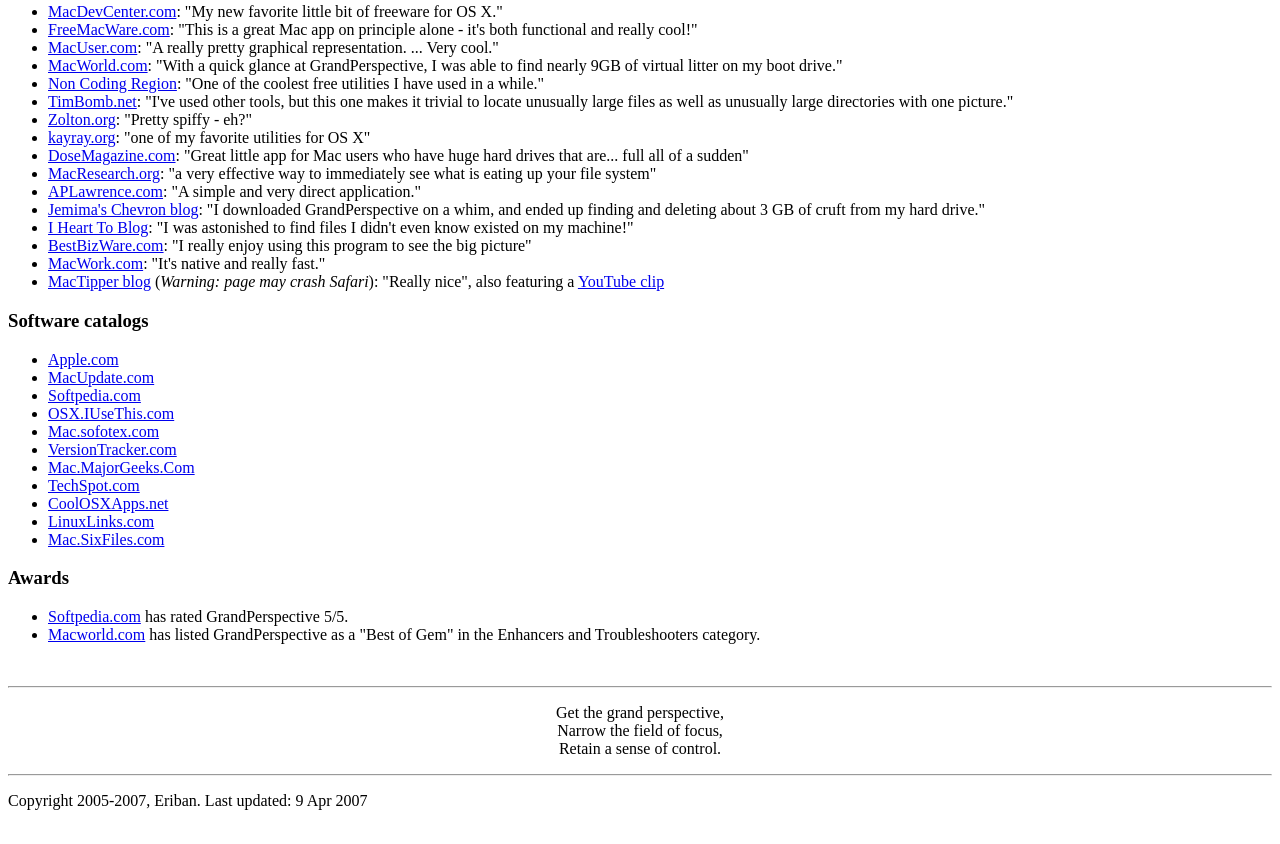
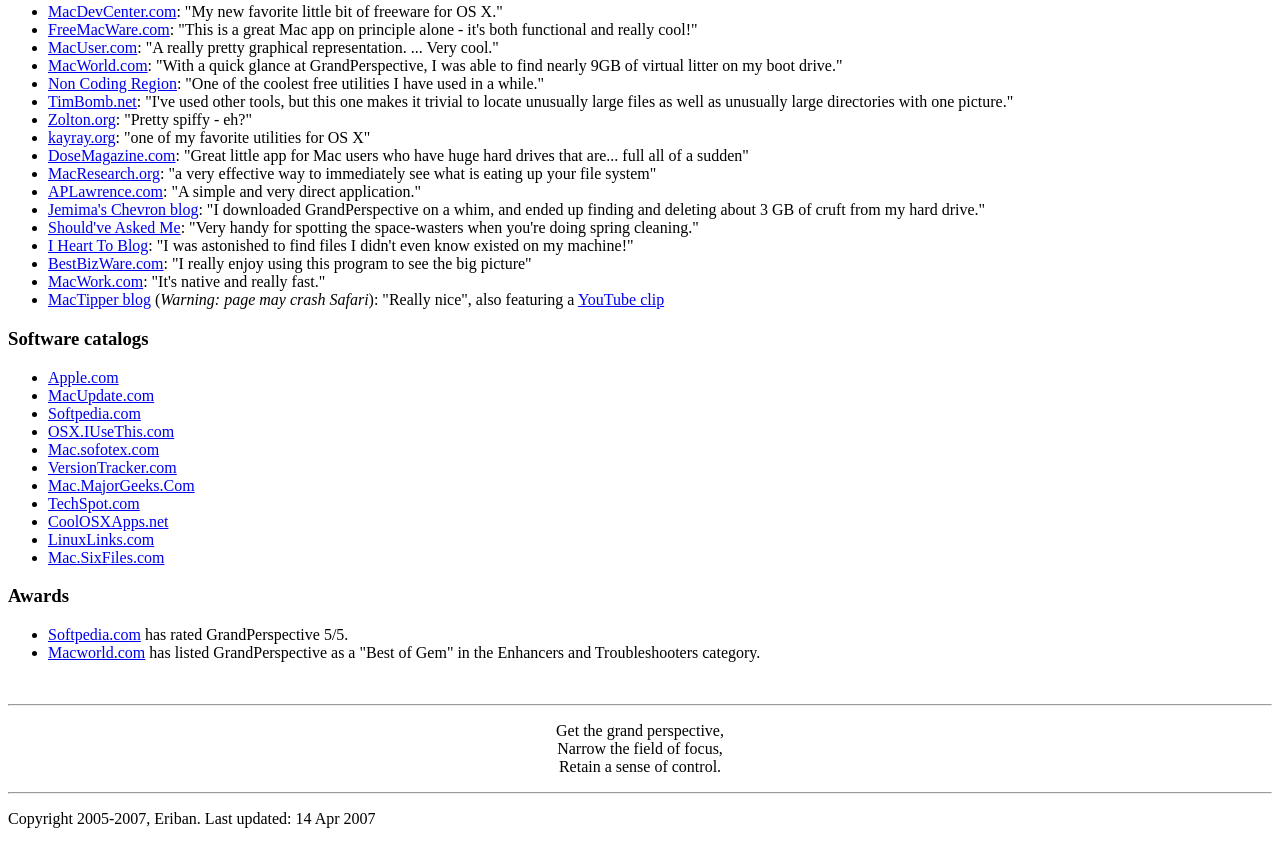
Before and after one commit to patmoore/grandperspective, a plain HTML site: page web/index.html in a window 1280 px wide. Shown: the part 2648-3492 px from the top of the page. Drawn offline with Linux system fonts and the light colour scheme.

Commit message:
Added another limelight link.
git-svn-id: https://grandperspectiv.svn.sourceforge.net/svnroot/grandperspectiv/GrandPerspective/trunk@437 3e1cca9a-9203-0410-b20e-959a89a76e17

```diff
--- a/web/index.html
+++ b/web/index.html
@@ -181,6 +181,8 @@
 
 <li><a href="http://www.ficml.org/jemimap/wordpress/2006/05/06/grandperspective/">Jemima's Chevron blog</a>: "I downloaded GrandPerspective on a whim, and ended up finding and deleting about 3 GB of cruft from my hard drive."</li>
 
+<li><a href="http://shouldveaskedme.blogspot.com/2007/04/file-utilities-that-rock-and-one-non.html">Should've Asked Me</a>: "Very handy for spotting the space-wasters when you're doing spring cleaning."</li>
+
 <li><a href="http://ihearttoblogblog.blogspot.com/2006/05/goody-of-week-grandperspective.html">I Heart To Blog</a>: "I was astonished to find files I didn't even know existed on my machine!"</li>
 
 <li><a href="http://www.bestbizware.com/2006/09/digital_pack_rat.html">BestBizWare.com</a>: "I really enjoy using this program to see the big picture"</li>
@@ -229,7 +231,7 @@
 
 <hr>
 
-<p>Copyright 2005-2007, Eriban. Last updated: 9 Apr 2007</p>
+<p>Copyright 2005-2007, Eriban. Last updated: 14 Apr 2007</p>
 
 </body>
 </html>
```
